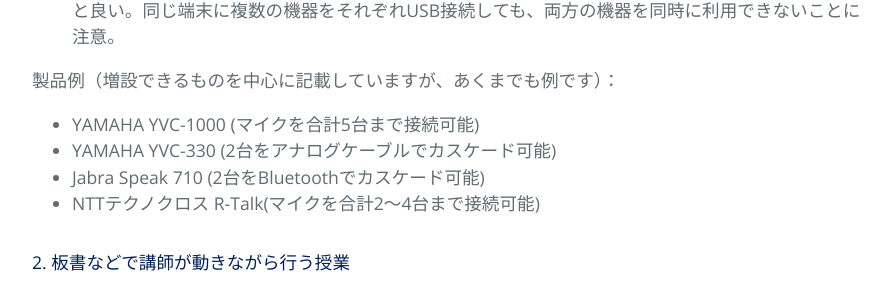
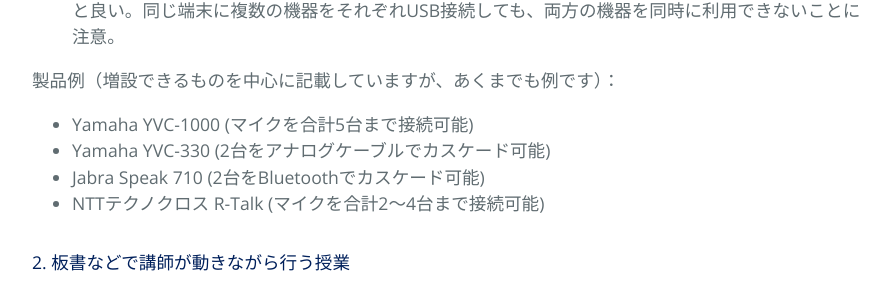
Before and after one commit to kyoto-u/online-edu, a Jekyll site: the page built from zoom-hybrid-use.md, in a window 1280 px wide and 900 px high, scrolled down 1689 px. Shown: the part 148-444 px from the top of the window, without its empty margins (192-1081 px from the left). Built offline with Jekyll 4.4.1, drawn with Linux system fonts in a browser that asks for light colours.

```diff
--- a/zoom-hybrid-use.md
+++ b/zoom-hybrid-use.md
@@ -39,10 +39,10 @@ title: 対面とオンラインの同時併用授業の実施方法と必要設
 
 製品例（増設できるものを中心に記載していますが、あくまでも例です）：
 
--	YAMAHA YVC-1000 (マイクを合計5台まで接続可能)
--	YAMAHA YVC-330 (2台をアナログケーブルでカスケード可能)
+-	Yamaha YVC-1000 (マイクを合計5台まで接続可能)
+-	Yamaha YVC-330 (2台をアナログケーブルでカスケード可能)
 -	Jabra Speak 710 (2台をBluetoothでカスケード可能)
--	NTTテクノクロス R-Talk(マイクを合計2～4台まで接続可能)
+-	NTTテクノクロス R-Talk (マイクを合計2～4台まで接続可能)
 
 #### 2. 板書などで講師が動きながら行う授業
 
```
